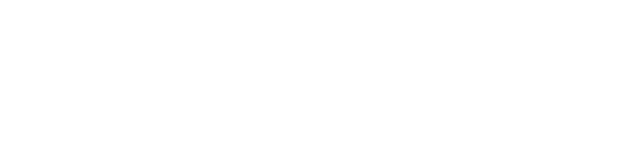
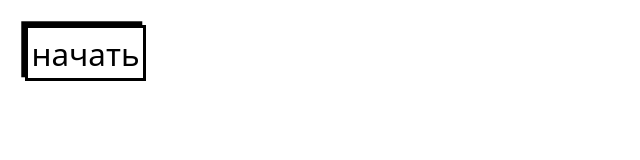
Before and after one commit to EGRrqq/canvas-vector, a website with bundled scripts: page src/index.html in a window 1280 px wide. Shown: the whole page, without its empty margins (0-640 px from the left). Built offline with nearby package versions, Linux system fonts and the light colour scheme; files whose address does not match are found by name.

Commit message:
feat(ui): add start btn
feat(ui): basic styles
- click animation
- borders + shadows
- screen adaptive font size
- system ui font

```diff
--- a/src/index.html
+++ b/src/index.html
@@ -8,6 +8,7 @@
   </head>
   <body>
     <main>
+        <button id="start-btn">начать</button>
         <canvas id="board"></canvas>
     </main>
 
--- a/src/main.js
+++ b/src/main.js
@@ -1,14 +1,9 @@
 import { Board } from "./board/index.js";
-
-document.addEventListener("DOMContentLoaded", render);
+import * as StartBtn from "./ui/startBtn/index.js";
 
 const Canvas = Board("board", { alpha: false });
-
-function render() {
-	Canvas.clear()
-		.scale()
-		.updateSettings({ bgColor: "#fff" })
-		.setActiveTool("room");
-
-	window.requestAnimationFrame(render);
-}
+document.addEventListener(
+	"DOMContentLoaded",
+	() => StartBtn.init("start-btn", Canvas),
+	{ once: true },
+);
--- a/src/style.css
+++ b/src/style.css
@@ -1,9 +1,17 @@
+:root {
+	--main-font-size: calc(0.75rem + max(1vw, 1vh));
+}
+
 *,
 *::after,
 *::before {
 	padding: 0;
 	margin: 0;
 	border: 0;
+
+	font-size: var(--main-font-size);
+	font-family: system-ui, -apple-system, BlinkMacSystemFont, "Segoe UI", Roboto,
+		Oxygen, Ubuntu, Cantarell, "Open Sans", "Helvetica Neue", sans-serif;
 }
 
 body {
@@ -13,8 +21,38 @@ body {
 main {
 	display: flex;
 	min-height: 100dvh;
+
+	position: relative;
 }
 
-canvas {
+canvas#board {
 	width: 100%;
 }
+
+button#start-btn {
+	--shadow-shift: -0.15rem;
+
+	position: absolute;
+	background: transparent;
+
+	cursor: pointer;
+
+	border: solid;
+	box-shadow: var(--shadow-shift) var(--shadow-shift) black;
+	padding: 0.15rem;
+	margin: 1rem;
+
+	&:hover {
+		background: rgb(29 28 28 / 5%);
+	}
+
+	&:active {
+		transform: translate(var(--shadow-shift), var(--shadow-shift));
+		box-shadow: none;
+		outline: solid;
+	}
+
+	&:focus-visible {
+		outline: none;
+	}
+}
--- /dev/null
+++ b/src/ui/startBtn/index.js
@@ -0,0 +1,26 @@
+/** @type {(startBtnId: string, canvas: import("../../board/methods/Methods").IMethods) => void} */
+export const init = (id, Canvas) => {
+	const btn = getStartBtn(id);
+
+	btn.addEventListener("click", () => render(Canvas), { once: true });
+};
+
+/** @type {(id: string) => HTMLButtonElement} */
+const getStartBtn = (id) => {
+	const btn = document.getElementById(id);
+
+	if (!(btn instanceof HTMLButtonElement))
+		throw new Error(`button елемент c id: '${id}' не найден`);
+
+	return btn;
+};
+
+/** @type {(Canvas: import("../../board/methods/Methods").IMethods) => void} */
+function render(Canvas) {
+	Canvas.clear()
+		.scale()
+		.updateSettings({ bgColor: "#fff" })
+		.setActiveTool("room");
+
+	window.requestAnimationFrame(() => render(Canvas));
+}
```
Lines whose indentation alone changed are shown as unchanged.
